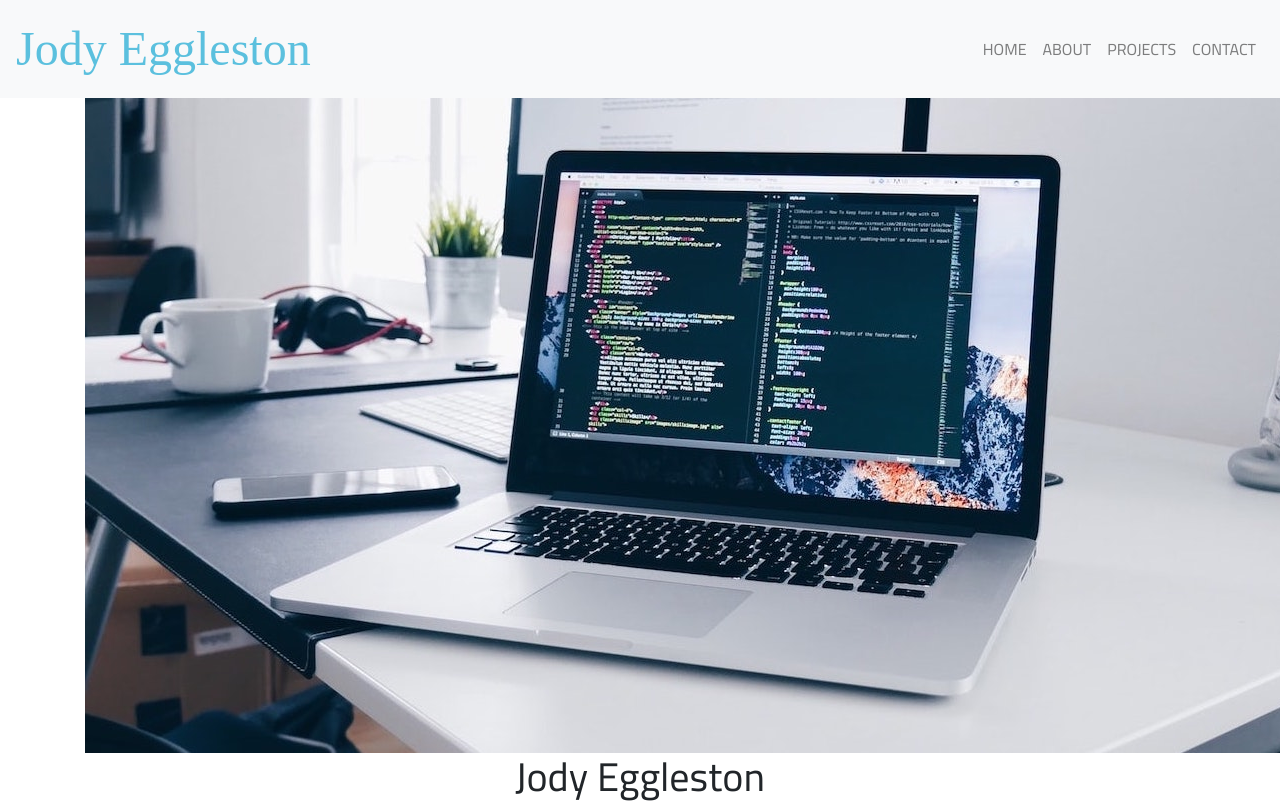
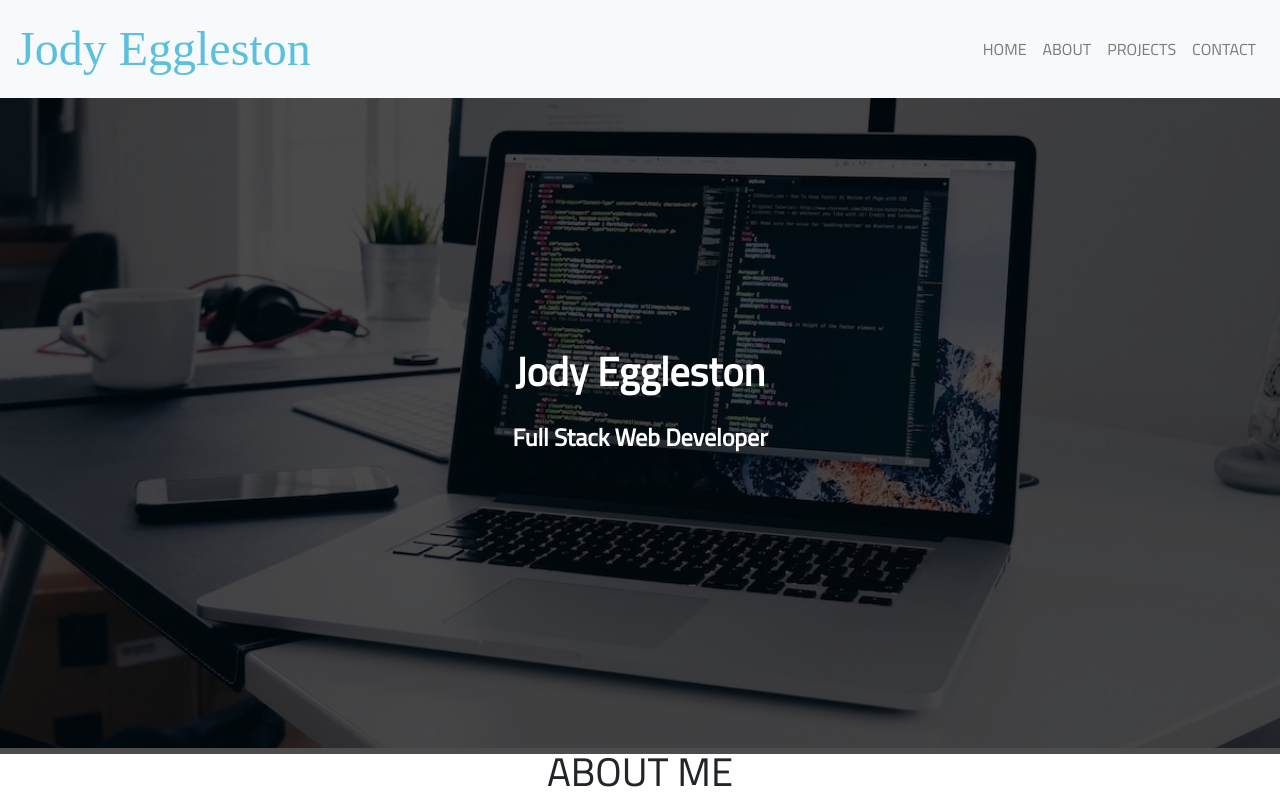
Before and after one commit to jmeggles/Portfolio, a React (Create React App) app in the folder client/: page / in a window 1280 px wide. Shown: the top 803 px of the page. Built offline with nearby package versions, Linux system fonts and the light colour scheme; a web font is replaced by a local one.

Commit message:
banner image and  banner overlay completed

```diff
--- a/client/src/components/Banner/Banner.jsx
+++ b/client/src/components/Banner/Banner.jsx
@@ -1,20 +1,24 @@
 import React, { Fragment } from "react";
 import { Container } from "react-bootstrap";
-import BannerJumbo from "../../assets/images/laptopBanner.jpg";
 import "./style.css";
-
 
 // stateless since this info will not likely change
 const Banner = () => {
   return (
     <Fragment>
-      <Container className="bannerContainer overlay">
-        <div>
-        <img className="bannerImage" src={BannerJumbo} alt="laptop on a table" />
-        <h1 className="bannerNameTitle">Jody Eggleston</h1>
-        <h4>Full Stack Web Developer</h4>
+      {/* banner image */}
+      <div className="bannerImage">
+        {/* dark overlay */}
+        <div className="overlay">
+          <Container className="bannerContainer">
+
+
+              <h1 className="bannerName">Jody Eggleston</h1>
+              <h4 className="bannerTitle"> Full Stack Web Developer</h4>
+
+          </Container>
         </div>
-      </Container>
+      </div>
     </Fragment>
   );
 };
--- a/client/src/components/Banner/style.css
+++ b/client/src/components/Banner/style.css
@@ -1,10 +1,6 @@
-.bannerContainer {
-  text-align: center;
-  margin-bottom: 3em;
-}
-
+/* this image needs to be brought it this way (through css) for it to be overlaid with opacity */
 .bannerImage {
-  /* position: fixed; */
+  background-image: url(../../assets/images/banner-laptop.jpg);
   min-height: 650px;
   background-attachment: fixed;
   background-position: center;
@@ -12,14 +8,29 @@
   background-size: cover;
 }
 
-/* need name and title to sit over image */
-.bannerNameTitle {
-  font-family: "Cairo", sans-serif;
-}
-
-/* .overlay {
+/* name and title sits on the image with a dark opacity overlay */
+.overlay {
   position: absolute;
   min-height: 656px;
   width: 100%;
   background: rgba(0, 0, 0, 0.7);
-} */
+}
+
+.bannerName {
+  color: white;
+  font-weight: 700;
+  font-family: "Cairo", sans-serif;
+  text-align: center;
+}
+
+.bannerTitle {
+  color: white;
+  padding: 20px 0px;
+  font-weight: 600;
+  font-family: "Cairo", sans-serif;
+  text-align: center;
+}
+
+.bannerContainer {
+  margin-top: 250px;
+}
```
Also changed, not shown: client/src/assets/images/banner-laptop.jpg (renamed from client/src/assets/images/laptopBanner.jpg).
